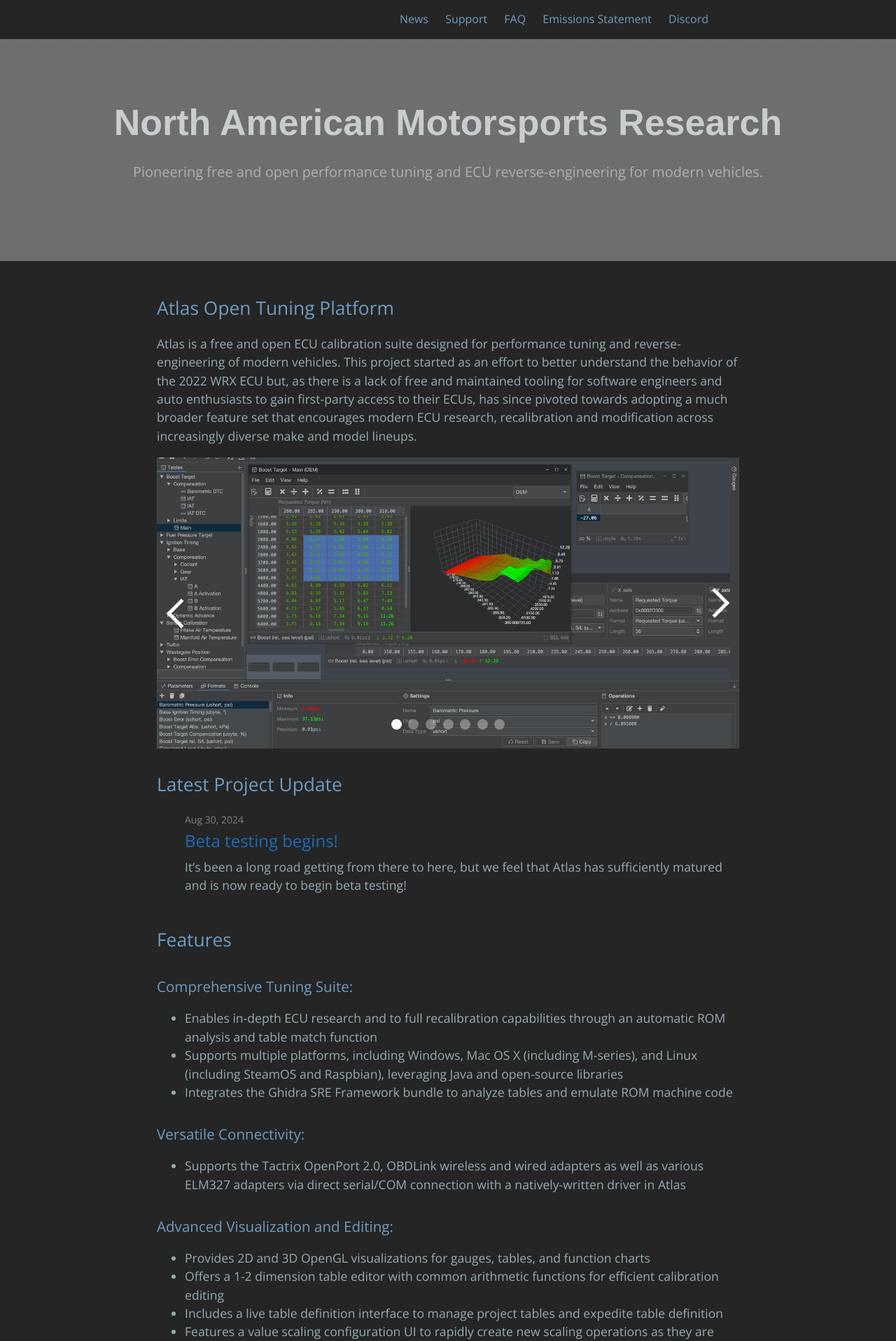
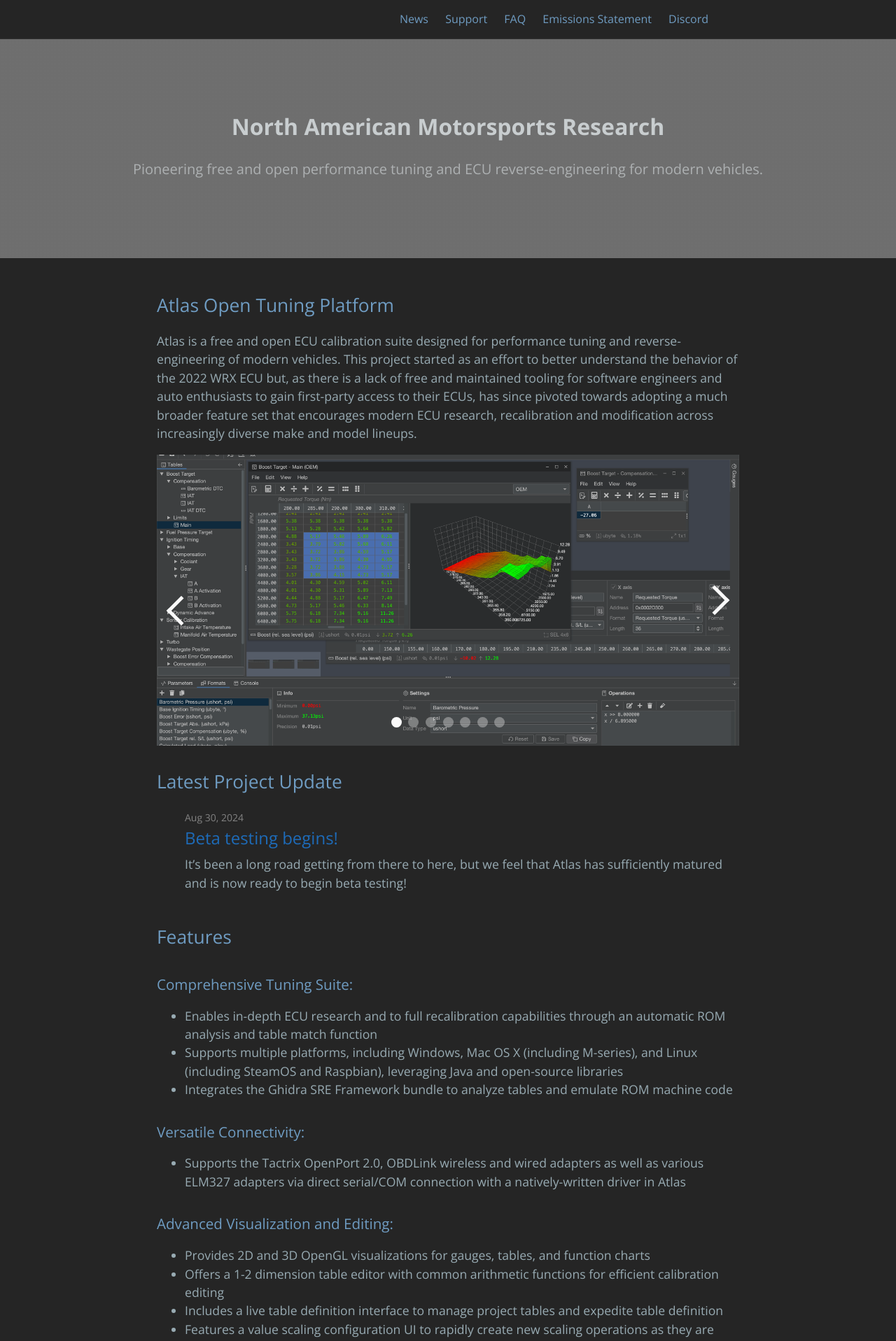
Before and after one commit to atlas-tuning/atlas-public, a Jekyll site: the page built from docs/index.md, in a window 1280 px wide. Shown: the top 1917 px of the page at 70% size. Built offline with Jekyll 4.4.1, drawn with Linux system fonts in a browser that asks for light colours.

Commit message:
Update jekyll-theme-cayman-blog.scss

```diff
--- a/docs/_sass/jekyll-theme-cayman-blog.scss
+++ b/docs/_sass/jekyll-theme-cayman-blog.scss
@@ -147,24 +147,6 @@
   }
 }
 
-.project-name-logo {
-  margin-top: 0;
-  margin-bottom: 0.1rem;
-  font-family: "Racing Sans One", sans-serif;
-
-  @include large {
-    font-size: 3.25rem;
-  }
-
-  @include medium {
-    font-size: 2.25rem;
-  }
-
-  @include small {
-    font-size: 1.75rem;
-  }
-}
-
 .project-tagline {
   margin-bottom: 2rem;
   font-weight: normal;
@@ -273,6 +255,15 @@
     color: $code-text-color;
     background-color: $code-bg-color;
     border-radius: 0.3rem;
+  }
+
+  logo {
+    margin-top: 2rem;
+    margin-bottom: 1rem;
+    font-family: "Racing Sans One", sans-serif;
+    font-style: normal;
+    font-weight: normal;
+    color: $section-headings-color;
   }
 
   pre {
```
